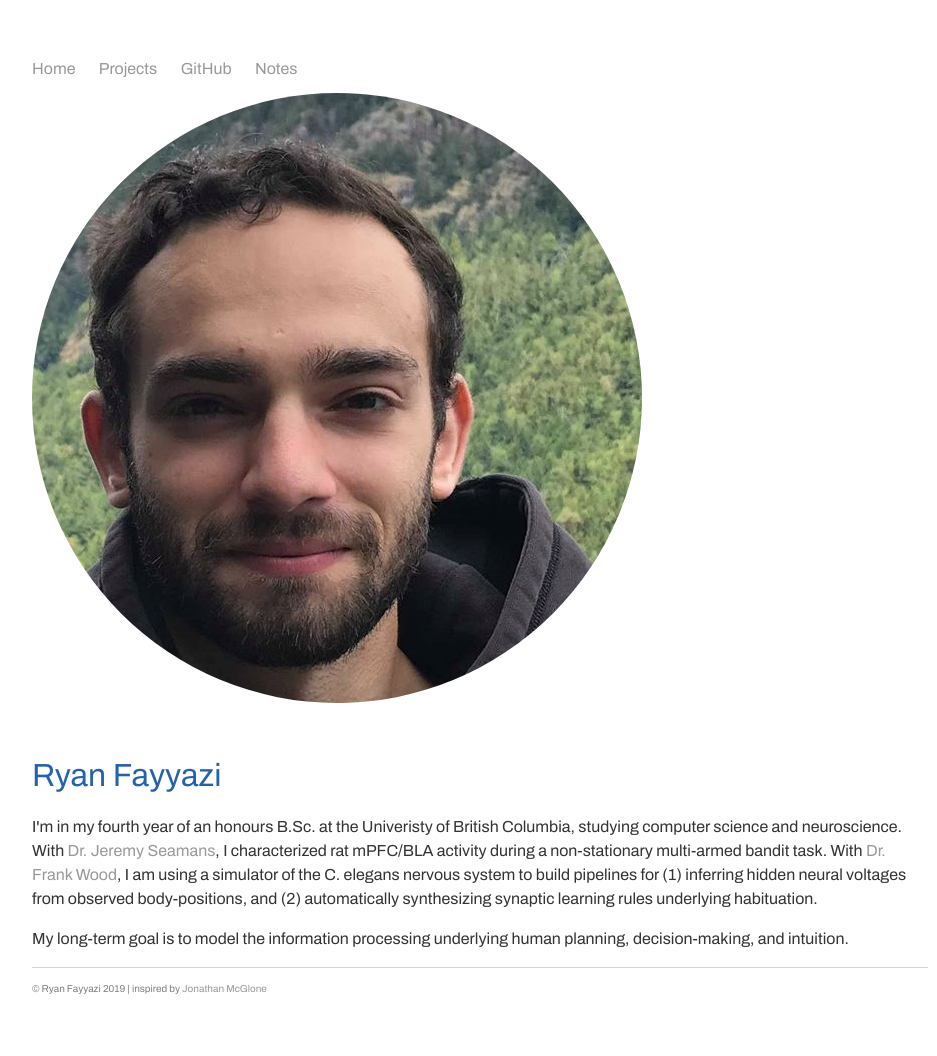
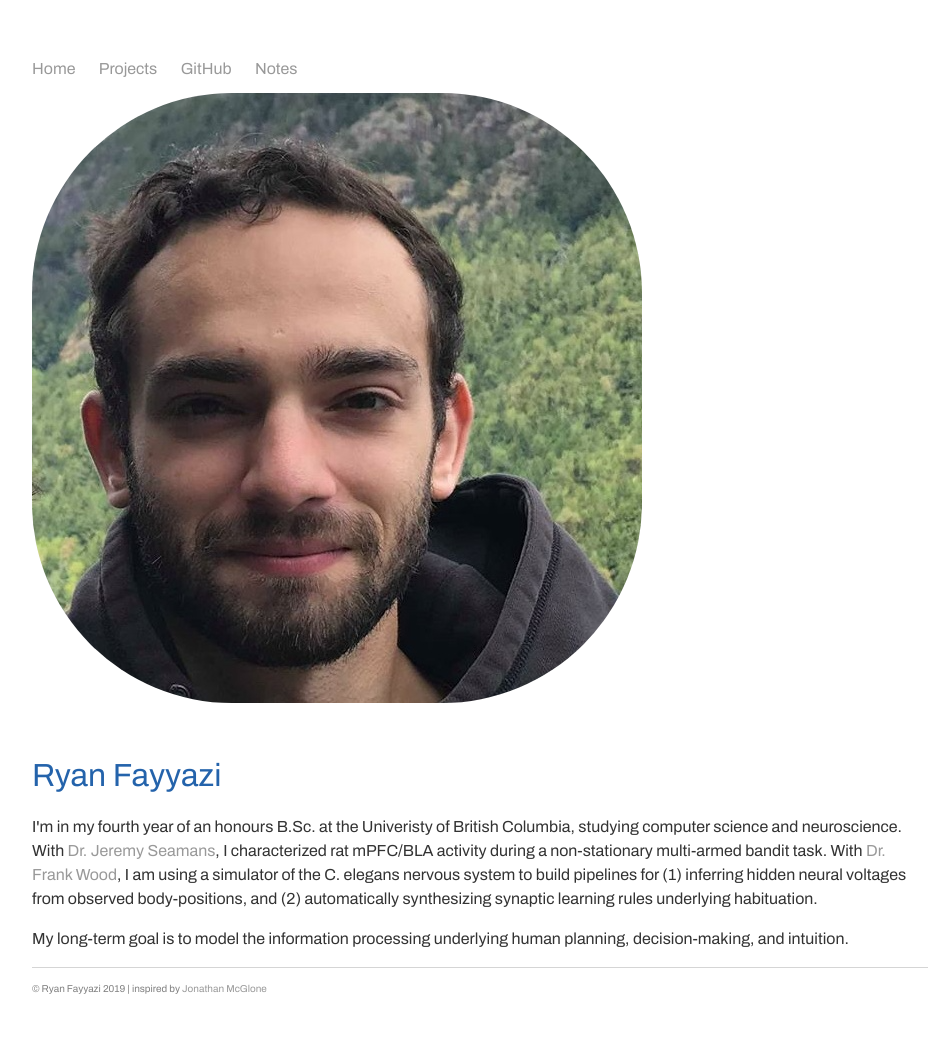
Before and after one commit to rfayyazi/rfayyazi.github.io, a Jekyll site: the page built from index.html, in a window 1280 px wide. Shown: the whole page, without its empty margins (160-1097 px from the left). Built offline with Jekyll 4.4.1, drawn with Linux system fonts in a browser that asks for light colours; some web fonts are replaced.

Commit message:
Update main.css

```diff
--- a/css/main.css
+++ b/css/main.css
@@ -65,6 +65,6 @@ ul.a li{
 
 img.avatar {
 margin-bottom: 30px;
--webkit-border-radius: 500px;
-    -moz-border-radius: 500px;
-         border-radius: 500px;}
+-webkit-border-radius: 200px;
+    -moz-border-radius: 200px;
+         border-radius: 200px;}
```
